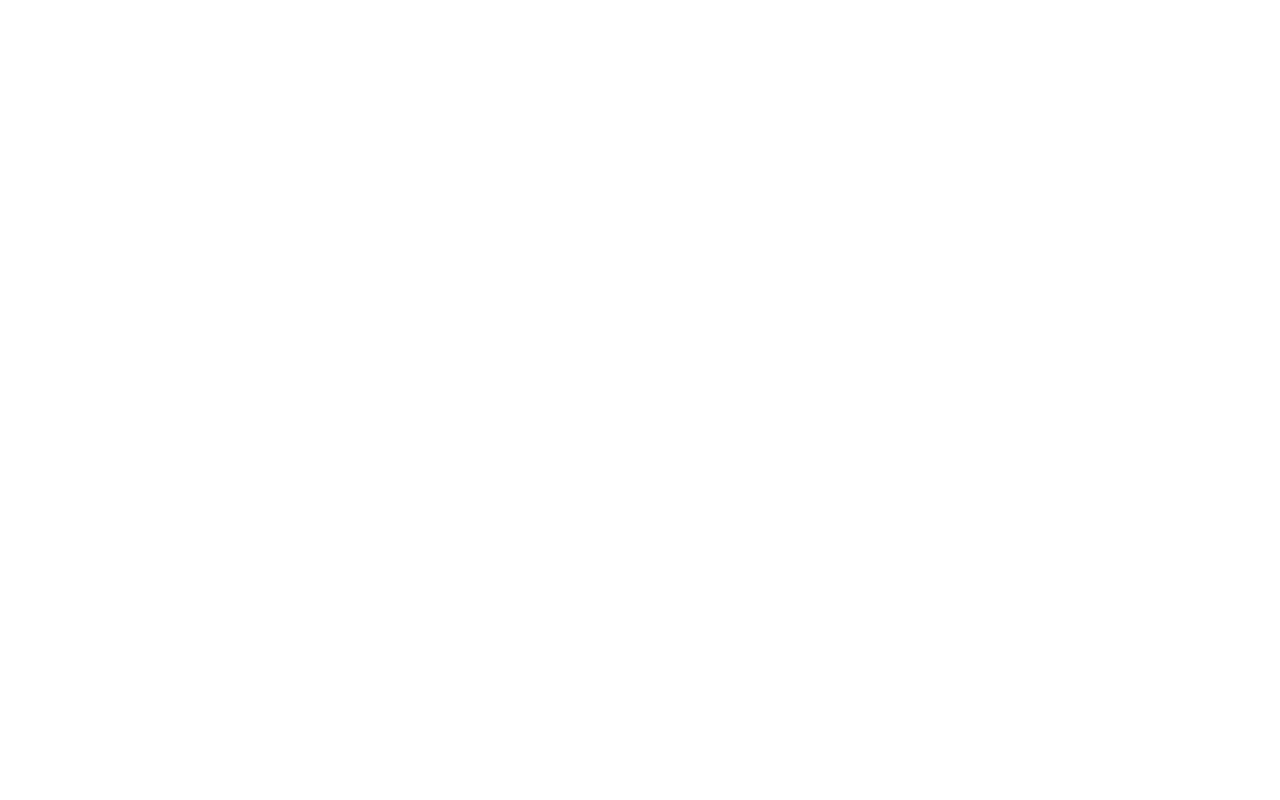
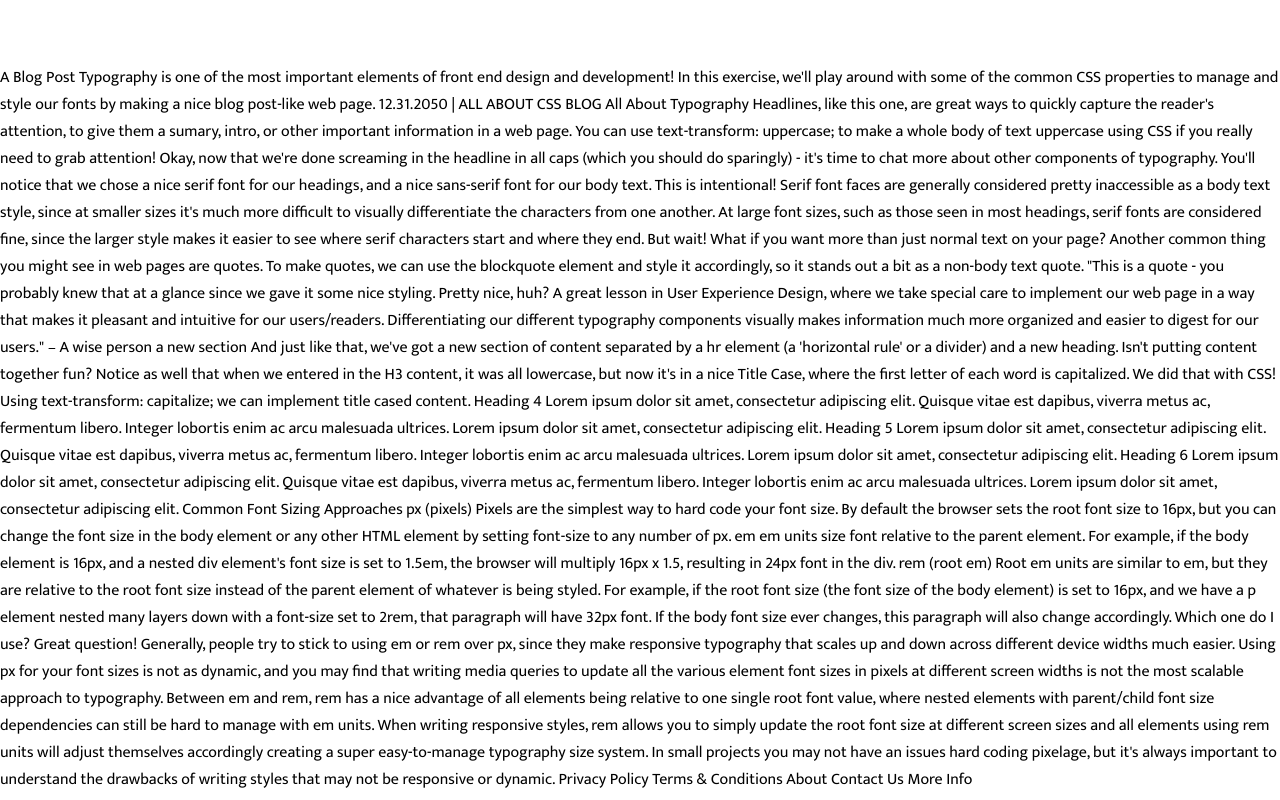
Before and after one commit to simiendo/Blog-Post, a plain HTML site: page index.html in a window 1280 px wide. Drawn offline with Linux system fonts and the light colour scheme.

Commit message:
added app.css

```diff
--- /dev/null
+++ b/app.css
@@ -0,0 +1,12 @@
+body {
+    font-family: Mukta, sans-serif;
+    font-size: 16px;
+    margin: 0;
+    padding: 0;
+}
+
+.content {
+    max-width: 900px;
+    margin: 0 auto;
+    padding: 32px;
+}
--- a/index.html
+++ b/index.html
@@ -1 +1,85 @@
-<!-- helloo -->
+<!DOCTYPE html>
+<html lang="en">
+<head>
+    <meta charset="UTF-8">
+    <meta name="viewport" content="width=device-width, initial-scale=1.0">
+    <link rel="stylesheet" href="app.css">
+    <link rel="preconnect" href="https://fonts.googleapis.com">
+    <link rel="preconnect" href="https://fonts.gstatic.com" crossorigin>
+    <link href="https://fonts.googleapis.com/css2?family=Bitter:ital,wght@0,100..900;1,100..900&family=Mukta:wght@200;300;400;500;600;700;800&display=swap" rel="stylesheet">
+    <title>Document</title>
+</head>
+<body>
+    <div class="content">
+
+    </div>
+    A Blog Post
+
+Typography is one of the most important elements of front end design and development! In this exercise, we'll play around with some of the common CSS properties to manage and style our fonts by making a nice blog post-like web page.
+
+12.31.2050 | ALL ABOUT CSS BLOG
+
+All About Typography
+
+Headlines, like this one, are great ways to quickly capture the
+reader's attention, to give them a sumary, intro, or other important
+information in a web page. You can use
+text-transform: uppercase; to make a whole body of text
+uppercase using CSS if you really need to grab attention!
+
+Okay, now that we're done screaming in the headline in all caps (which you should do sparingly) - it's time to chat more about other components of typography. You'll notice that we chose a nice serif font for our headings, and a nice sans-serif font for our body text. This is intentional! Serif font faces are generally considered pretty inaccessible as a body text style, since at smaller sizes it's much more difficult to visually differentiate the characters from one another. At large font sizes, such as those seen in most headings, serif fonts are considered fine, since the larger style makes it easier to see where serif characters start and where they end.
+
+But wait! What if you want more than just normal text on your page? Another common thing you might see in web pages are quotes. To make quotes, we can use the blockquote element and style it accordingly, so it stands out a bit as a non-body text quote.
+
+
+"This is a quote - you probably knew that at a glance since we gave it some nice styling. Pretty nice, huh? A great lesson in User Experience Design, where we take special care to implement our web page in a way that makes it pleasant and intuitive for our users/readers. Differentiating our different typography components visually makes information much more organized and easier to digest for our users."
+– A wise person
+
+a new section
+
+And just like that, we've got a new section of content separated by a hr element (a 'horizontal rule' or a divider) and a new heading. Isn't putting content together fun?
+
+Notice as well that when we entered in the H3 content, it was all lowercase, but now it's in a nice Title Case, where the first letter of each word is capitalized. We did that with CSS! Using text-transform: capitalize; we can implement title cased content.
+
+Heading 4
+
+Lorem ipsum dolor sit amet, consectetur adipiscing elit. Quisque vitae est dapibus, viverra metus ac, fermentum libero. Integer lobortis enim ac arcu malesuada ultrices. Lorem ipsum dolor sit amet, consectetur adipiscing elit.
+
+Heading 5
+
+Lorem ipsum dolor sit amet, consectetur adipiscing elit. Quisque vitae est dapibus, viverra metus ac, fermentum libero. Integer lobortis enim ac arcu malesuada ultrices. Lorem ipsum dolor sit amet, consectetur adipiscing elit.
+
+Heading 6
+
+Lorem ipsum dolor sit amet, consectetur adipiscing elit. Quisque vitae est dapibus, viverra metus ac, fermentum libero. Integer lobortis enim ac arcu malesuada ultrices. Lorem ipsum dolor sit amet, consectetur adipiscing elit.
+
+Common Font Sizing Approaches
+
+px (pixels)
+
+Pixels are the simplest way to hard code your font size. By default the browser sets the root font size to 16px, but you can change the font size in the body element or any other HTML element by setting font-size to any number of px.
+
+em
+
+em units size font relative to the parent element. For example, if the body element is 16px, and a nested div element's font size is set to 1.5em, the browser will multiply 16px x 1.5, resulting in 24px font in the div.
+
+rem (root em)
+
+Root em units are similar to em, but they are relative to the root font size instead of the parent element of whatever is being styled. For example, if the root font size (the font size of the body element) is set to 16px, and we have a p element nested many layers down with a font-size set to 2rem, that paragraph will have 32px font. If the body font size ever changes, this paragraph will also change accordingly.
+
+Which one do I use?
+
+Great question! Generally, people try to stick to using em or rem over px, since they make responsive typography that scales up and down across different device widths much easier. Using px for your font sizes is not as dynamic, and you may find that writing media queries to update all the various element font sizes in pixels at different screen widths is not the most scalable approach to typography.
+
+Between em and rem, rem has a nice advantage of all elements being relative to one single root font value, where nested elements with parent/child font size dependencies can still be hard to manage with em units. When writing responsive styles, rem allows you to simply update the root font size at different screen sizes and all elements using rem units will adjust themselves accordingly creating a super easy-to-manage typography size system.
+
+In small projects you may not have an issues hard coding pixelage, but it's always important to understand the drawbacks of writing styles that may not be responsive or dynamic.
+
+Privacy Policy
+Terms & Conditions
+About
+Contact Us
+More Info
+
+</body>
+</html>
```
